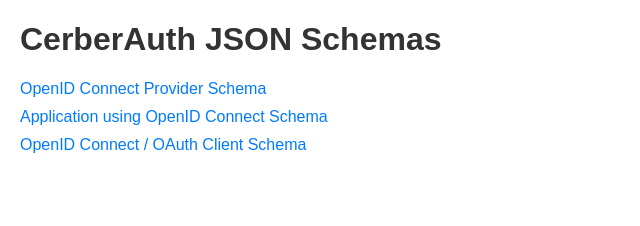
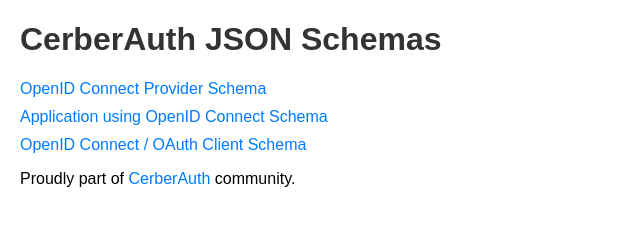
Before and after one commit to cerberauth/schemas, a plain HTML site: page index.html in a window 1280 px wide. Shown: the whole page, without its empty margins (0-640 px from the left). Drawn offline with Linux system fonts and the light colour scheme.

Commit message:
chore: add index footer

```diff
--- a/index.html
+++ b/index.html
@@ -51,5 +51,12 @@
                 Schema</a>
         </li>
     </ul>
+
+    <footer>
+        <p>
+            Proudly part of <a href="https://www.cerberauth.com" target="_blank">CerberAuth</a> community.
+        </p>
+    </footer>
 </body>
+
 </html>
```
